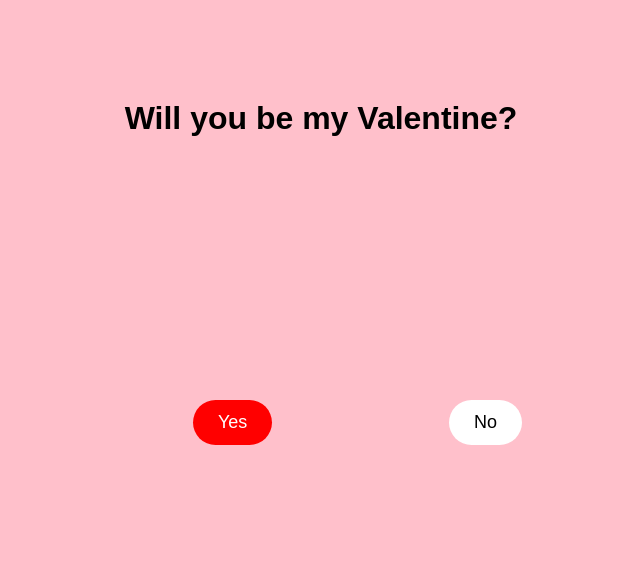
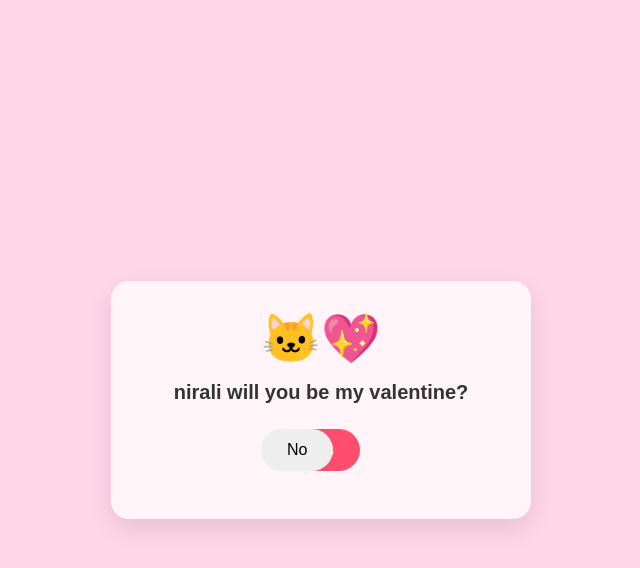
Before and after one commit to nimanditha01/valentine, a plain HTML site: page index.html in a window 1280 px wide. Shown: the whole page, without its empty margins (319-959 px from the left). Drawn offline with Linux system fonts and the light colour scheme.

Commit message:
index.html

```diff
--- a/index.html
+++ b/index.html
@@ -1,65 +1,120 @@
+
 <!DOCTYPE html>
-<html>
+<html lang="en">
 <head>
+<meta charset="UTF-8">
 <title>Valentine</title>
+
 <style>
 body {
+margin: 0;
+height: 100vh;
+background: #ffd6e8;
+display: flex;
+justify-content: center;
+align-items: center;
 font-family: Arial, sans-serif;
-background: pink;
+}
+
+.card {
+background: #fff5f9;
+width: 360px;
+padding: 30px;
+border-radius: 18px;
 text-align: center;
-margin-top: 100px;
-overflow: hidden; /* prevents button from going off-screen */
+box-shadow: 0 10px 25px rgba(0,0,0,0.1);
+position: relative;
+}
+
+.emoji {
+font-size: 48px;
+margin-bottom: 10px;
+}
+
+h1 {
+font-size: 20px;
+margin-bottom: 25px;
+color: #333;
+}
+
+.buttons {
+position: relative;
+height: 60px;
 }
 
 button {
-padding: 12px 25px;
-font-size: 18px;
+padding: 12px 26px;
+font-size: 16px;
 border: none;
 border-radius: 25px;
 cursor: pointer;
-position: absolute;
 }
 
 #yes {
-background: red;
+background: #ff4d6d;
 color: white;
-left: 40%;
-top: 50%;
 }
 
 #no {
-background: white;
-left: 60%;
-top: 50%;
-transition: all 0.2s ease;
+background: #eee;
+position: absolute;
+left: 120px;
+top: 0;
+}
+
+.result {
+display: none;
+}
+
+.result h2 {
+margin-top: 10px;
+color: #ff4d6d;
+}
+
+.result img {
+margin-top: 15px;
+width: 100%;
+border-radius: 12px;
 }
 </style>
 </head>
 
 <body>
-<h1>Will you be my Valentine?</h1>
 
+<div class="card" id="card">
+<div class="emoji">🐱💖</div>
+
+<h1>nirali will you be my valentine?</h1>
+
+<div class="buttons">
 <button id="yes">Yes</button>
 <button id="no">No</button>
+</div>
+
+<div class="result" id="result">
+<h2>YAY! 🎉</h2>
+<img src="https://i.imgur.com/8QfYJZB.jpg" alt="funny image">
+</div>
+</div>
 
 <script>
 const noBtn = document.getElementById("no");
+const yesBtn = document.getElementById("yes");
+const result = document.getElementById("result");
+const buttons = document.querySelector(".buttons");
 
-function moveButton() {
-const x = Math.random() * (window.innerWidth - noBtn.offsetWidth);
-const y = Math.random() * (window.innerHeight - noBtn.offsetHeight);
+noBtn.addEventListener("mouseover", () => {
+const x = Math.random() * 220;
+const y = Math.random() * 30;
 noBtn.style.left = x + "px";
 noBtn.style.top = y + "px";
-}
+});
 
-// Desktop hover
-noBtn.addEventListener("mouseover", moveButton);
-
-// Mobile touch
-noBtn.addEventListener("touchstart", (e) => {
-moveButton();
-e.preventDefault(); // prevent accidental tap
+yesBtn.addEventListener("click", () => {
+buttons.style.display = "none";
+result.style.display = "block";
 });
 </script>
+
 </body>
 </html>
```
